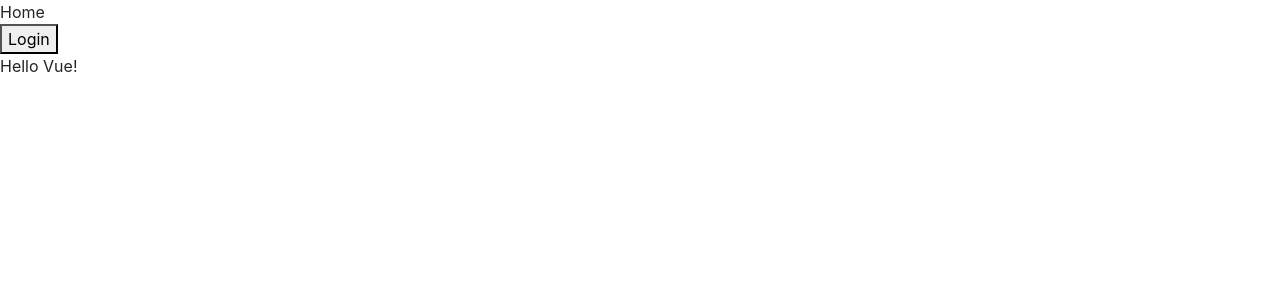
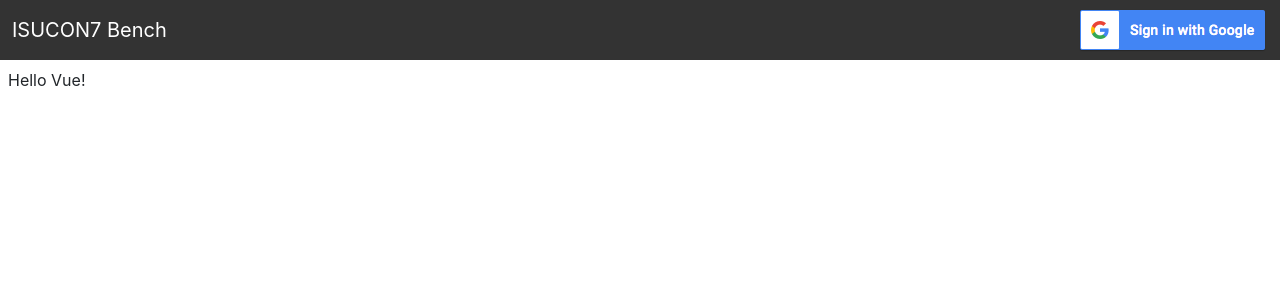
Before and after one commit to hirosuzuki/isucon7-bench, a Flask app: page / in a window 1280 px wide. Shown: the top 300 px of the page. Run offline with Flask 2, Linux system fonts and the light colour scheme; some libraries are stand-ins or nearby versions.

Commit message:
デザイン微調整

```diff
--- a/static/common.js
+++ b/static/common.js
@@ -11,7 +11,8 @@ firebase.auth().signInWithEmailAndPassword(email, password).catch(function(error
 var provider = new firebase.auth.GoogleAuthProvider();
 
 document.querySelector("#login-button").addEventListener("click", function () {
-  firebase.auth().signInWithRedirect(provider);
+  // firebase.auth().signInWithRedirect(provider);
+  firebase.auth().signInWithPopup(provider);
 });
 
 document.querySelector("#logout-button").addEventListener("click", function () {
--- a/static/css/common.css
+++ b/static/css/common.css
@@ -0,0 +1,30 @@
+.header {
+    height: 60px;
+    color: #fff;
+    background: #333;
+    line-height: 32px;
+    font-size: 20px;
+    padding: 4px 12px;
+    display: flex;
+    justify-content: space-between;
+    vertical-align: middle;
+    align-items: center;
+}
+
+.header-menu a:hover {
+    filter: brightness(75%);
+}
+
+.header-signout {
+    line-height: 24px;
+    color: #fff;
+    font-size: 14px;
+    border-radius: 2px;
+    background: #4285F4;
+    padding: 10px;
+    font-weight: 600;
+}
+
+.container {
+    padding: 8px;
+}
--- a/static/js/base.js
+++ b/static/js/base.js
@@ -9,7 +9,8 @@ var app = new Vue({
     login: function () {
       console.log("login");
       var provider = new firebase.auth.GoogleAuthProvider();
-      firebase.auth().signInWithRedirect(provider);
+      //firebase.auth().signInWithRedirect(provider);
+      firebase.auth().signInWithPopup(provider);
     },
     logout: function () {
       console.log("logout");
--- a/templates/home.html
+++ b/templates/home.html
@@ -5,22 +5,27 @@
     </head>
   <body>
     <div id="app">
-      <div>
-        Home {{ user ? user.email: "" }}
+      <div class="header">
+        <div class="header-title">
+          ISUCON7 Bench
+        </div>
+        <div class="header-menu">
+          {{ user ? user.email: "" }}
+          <a v-if="!user" v-on:click="login"><img src="/static/img/btn_google_signin_dark_normal_web.png"></a>
+          <a v-if="user" v-on:click="logout" class="header-signout">Signout</a>
+        </div>
       </div>
-      <div>
-        <button v-if="!user" v-on:click="login">Login</button>
-        <button v-if="user" v-on:click="logout">Logout</button>
+      <div class="container">
         <button v-if="user" v-on:click="request">Request Task</button>
+        <div>
+          {{ message }}
+          <table>
+            <tr v-for="row in tasks">
+              <td>{{ row }}</td>
+            </tr>
+          </table>
         </div>
-      <div>
-        {{ message }}
       </div>
-      <table>
-        <tr v-for="row in tasks">
-          <td>{{ row }}</td>
-        </tr>
-      </table>
     </div>
   </body>
   <script src="https://cdn.jsdelivr.net/npm/vue"></script>
```
Also changed, not shown: setting.md (+2 -0 lines), static/img/btn_google_signin_dark_normal_web.png (added).
